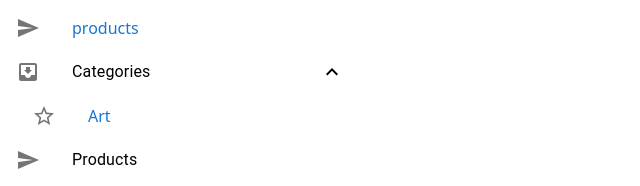
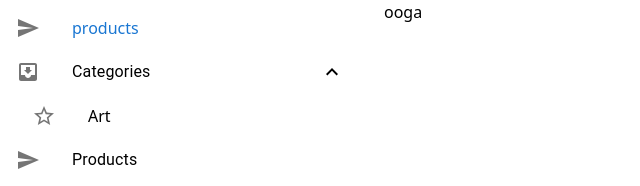
Before and after one commit to Olkens/SD-frontend, a React (Vite) app: page /admin-dashboard in a window 1280 px wide. Shown: the top 186 px of the page, without its empty margins (0-640 px from the left). Built offline with nearby package versions, Linux system fonts and the light colour scheme.

Commit message:
fixed somestuff

```diff
--- a/src/App.tsx
+++ b/src/App.tsx
@@ -5,10 +5,7 @@ import CategoriesList from './components/CategoriesList'
 import Sidebar from './components/Sidebar'
 import Container from '@mui/material/Container';
 import ProductsList from './components/ProductsList';
-
-
-
-
+import AdminDashboardLayout from './Layouts/AdminDashboardLayout'
 
 function App() {
     return (
@@ -27,7 +24,8 @@ function App() {
                     <Routes>
                         <Route path='/' element={<HomeLayout />} />
                         <Route path='/categories' element={<CategoriesList />} />
-                        <Route path='/products' element={<ProductsList></ProductsList>} />
+                        <Route path='/products' element={<ProductsList />} />
+                        <Route path='/admin-dashboard' element={<AdminDashboardLayout />} />
                     </Routes>
                 </Container>
             </Container>
--- /dev/null
+++ b/src/Layouts/AdminDashboardLayout.tsx
@@ -0,0 +1,7 @@
+const AdminDashboardLayout: React.FC = () => {
+    return (
+        <h1>ooga</h1>
+    )
+}
+
+export default AdminDashboardLayout
--- a/src/components/Sidebar.tsx
+++ b/src/components/Sidebar.tsx
@@ -39,11 +39,11 @@ export default function NestedList() {
       </ListItemButton>
       <Collapse in={open} timeout="auto" unmountOnExit>
         <List component="div" disablePadding>
-          <ListItemButton sx={{ pl: 4 }}>
+          <ListItemButton href="/categories" sx={{ pl: 4 }}>
             <ListItemIcon>
               <StarBorder />
             </ListItemIcon>
-            <Link underline="none" href="/categories">Art</Link>
+            Art
           </ListItemButton>
         </List>
       </Collapse>
--- a/src/main.tsx
+++ b/src/main.tsx
@@ -4,7 +4,6 @@ import App from './App.tsx'
 import './index.css'
 import { QueryClient, QueryClientProvider } from 'react-query'
 import { BrowserRouter } from 'react-router-dom'
-
 
 const queryClient = new QueryClient()
 
--- a/tsconfig.json
+++ b/tsconfig.json
@@ -3,6 +3,7 @@
     "target": "ES5",
     "lib": ["DOM", "DOM.Iterable", "ESNext", "es2015", "ES7"],
     "module": "ESNext",
+    "checkJs": true,
     "skipLibCheck": true,
 
 
```
